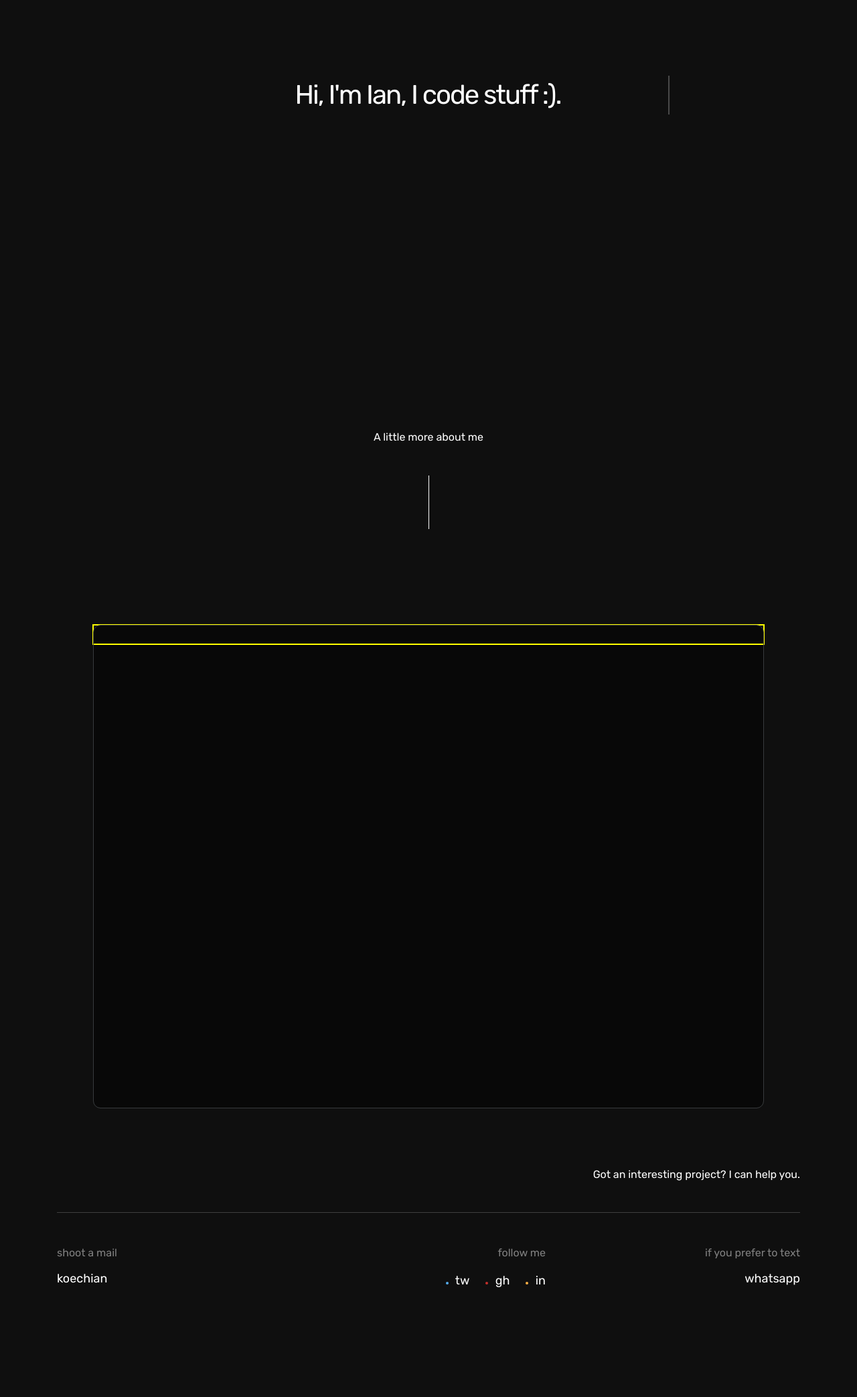
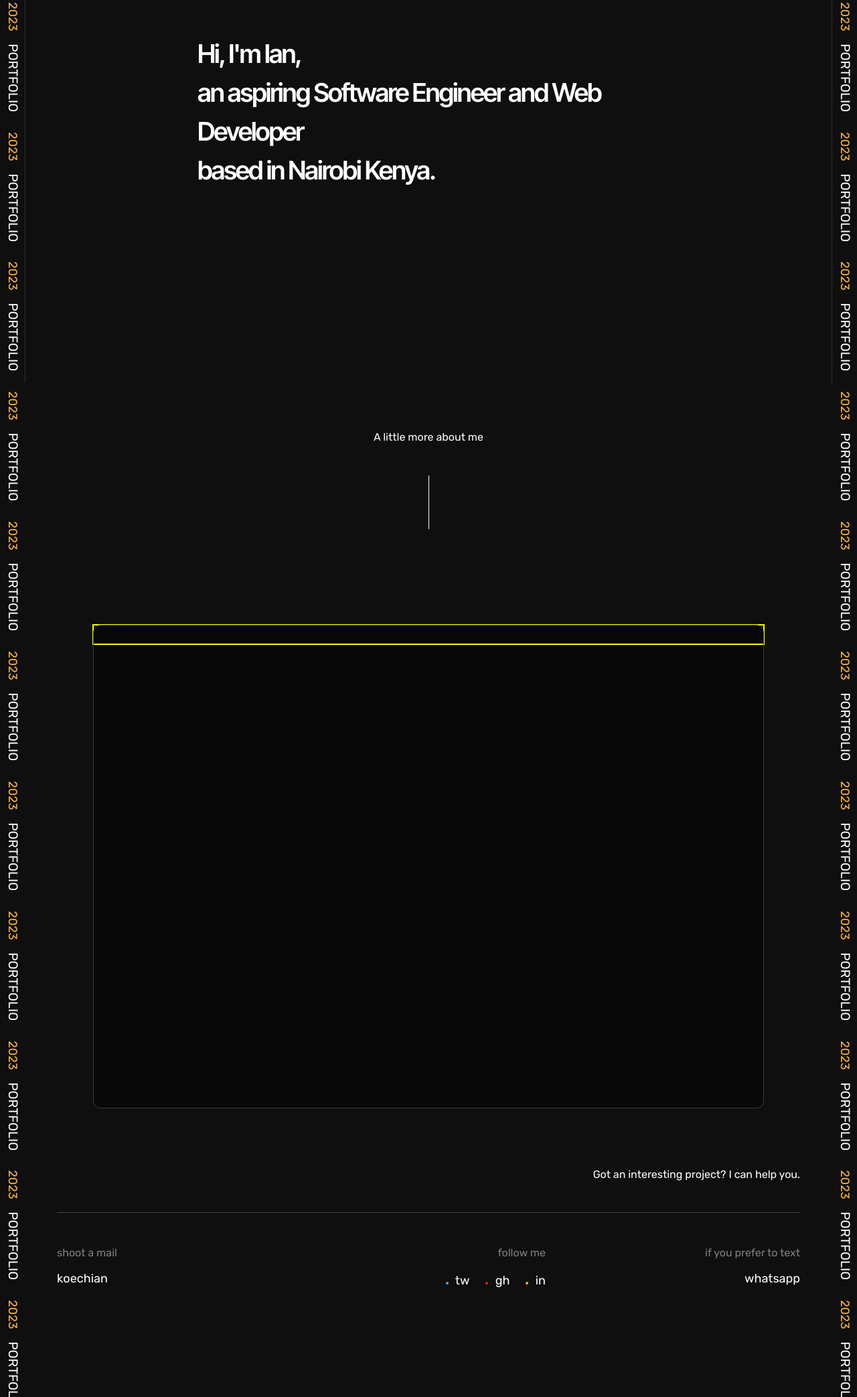
Before and after one commit to koechian/portfoliov3, a plain HTML site: page index.html in a window 1280 px wide. Shown: the part 229-2315 px from the top of the page at 67% size. Drawn offline with nearby package versions, Linux system fonts and the light colour scheme.

Commit message:
Added portfolio vertical banners, changed hero

```diff
--- a/index.html
+++ b/index.html
@@ -13,18 +13,18 @@
       href="https://stackpath.bootstrapcdn.com/bootstrap/4.3.1/css/bootstrap.min.css"
     />
     <script src="https://stackpath.bootstrapcdn.com/bootstrap/4.3.1/js/bootstrap.min.js"></script>
-    <link
-      href="https://fonts.googleapis.com/css?family=Roboto+Mono:100,100i,300,300i,400,400i,500,500i,700,700i"
-      rel="stylesheet"
-    />
+
     <!-- terminal effect -->
+    <script src="https://code.jquery.com/jquery-3.4.1.js"></script>
     <script src="/public/js/t.min.js"></script>
     <!-- for on scroll animations -->
     <link rel="stylesheet" href="/public/css/animate.css" />
-    <script src="https://code.jquery.com/jquery-3.4.1.js"></script>
     <script src="/public/js/wow.min.js"></script>
   </head>
   <body>
+    <div id="left-scroller" class="left-scroller scroller">
+      <div id="left-scroller-wrapper" class="scroller-wrapper"></div>
+    </div>
     <div class="wrapper">
       <nav>
         <span id="brand">
@@ -81,7 +81,12 @@
       </div>
       <div class="hero">
         <div class="header">
-          <h1 class="line anim-typewriter">Hi, I'm Ian, I code stuff :).</h1>
+          <h1 class="lineanim-typewriter">
+            Hi, I'm Ian,<br />
+            an aspiring Software Engineer and Web Developer
+            <br />
+            based in Nairobi Kenya.
+          </h1>
         </div>
       </div>
 
@@ -143,7 +148,10 @@
               <div class="col-lg-4" id="personal">
                 <p class="wow fadeInUp">shoot a mail</p>
                 <h4 class="wow fadeInUp" data-wow-delay="0.2s">
-                  <a class="footer-links" href="mailto:ianovic8@live.com"
+                  <a
+                    id="mail-link"
+                    class="fancy footer-links"
+                    href="mailto:ianovic8@live.com"
                     >koechian</a
                   >
                 </h4>
@@ -191,7 +199,10 @@
                   if you prefer to text
                 </p>
                 <h4 class="wow fadeInUp" data-wow-delay="0.2s">
-                  <a class="footer-links" href="https://wa.me/254799038737"
+                  <a
+                    id="whatsapp-link"
+                    class="footer-links fancy"
+                    href="https://wa.me/254799038737"
                     >whatsapp</a
                   >
                 </h4>
@@ -205,53 +216,13 @@
 
       <br /><br /><br /><br />
     </div>
+    <div id="right-scroller" class="right-scroller scroller">
+      <div class="scroller-wrapper" id="right-scroller-wrapper"></div>
+    </div>
 
     <!-- greensock cdn -->
     <script src="https://cdnjs.cloudflare.com/ajax/libs/gsap/2.1.2/TweenMax.min.js"></script>
-
-    <script type="text/javascript">
-      // navigation starts here
-
-      $("#toggle").click(function () {
-        $(this).toggleClass("on");
-        $("#resize").toggleClass("active");
-      });
-
-      $("#resize ul li a").click(function () {
-        $(this).toggleClass("on");
-        $("#resize").toggleClass("active");
-      });
-
-      $(".close-btn").click(function () {
-        $(this).toggleClass("on");
-        $("#resize").toggleClass("active");
-      });
-
-      // navigation ends here
-
-      // nav animation
-
-      TweenMax.from("#brand", 1, {
-        delay: 0.4,
-        y: 10,
-        opacity: 0,
-        ease: Expo.easeInOut,
-      });
-
-      TweenMax.staggerFrom(
-        "#menu li a",
-        1,
-        {
-          delay: 0.4,
-          opacity: 0,
-          ease: Expo.easeInOut,
-        },
-        0.1
-      );
-
-      // nav animation ends
-
-      new WOW().init();
-    </script>
+    <!-- Main JS -->
+    <script src="public/js/index.js"></script>
   </body>
 </html>
--- a/public/css/style.css
+++ b/public/css/style.css
@@ -1,6 +1,7 @@
 /* GOOGLE FONTS */
 
 @import url("https://fonts.googleapis.com/css2?family=Fira+Code&family=Rubik&family=Space+Grotesk&display=swap");
+@import url("https://fonts.googleapis.com/css2?family=Inter+Tight:wght@600&display=swap");
 
 /* GOOGLE FONTS */
 
@@ -258,15 +259,19 @@ nav #menu li a:hover {
 }
 
 .hero h1 {
-  font-weight: lighter;
-  text-align: center;
+  font-family: "Inter Tight";
+  font-size: 3vw;
+  font-weight: medium;
+  text-align: left;
   letter-spacing: -2px;
   line-height: 58px;
+  padding: 0 5% 0 5%;
 }
 
 @media (max-width: 768px) {
   .header h1 {
     font-size: 26px;
+    letter-spacing: 0.5px;
   }
 }
 
@@ -344,7 +349,7 @@ h6 {
 .footer-links {
   text-decoration: none;
   color: white;
-  transition: ease-in-out 0.3s;
+  /* transition: ease-in-out 0.3s; */
 }
 .footer-links:hover {
   text-decoration: none;
@@ -604,3 +609,129 @@ textarea:focus {
   color: #a2a09c;
   font-family: "Fira Code", monospace;
 }
+/* Fancy Links Effect */
+
+@keyframes float {
+  from,
+  to {
+    transform: translateY(-0%);
+  }
+
+  50% {
+    transform: translateY(-3%);
+  }
+}
+
+.fancy span {
+  display: inline-block;
+}
+
+.fancy > .outer {
+  transition: transform 350ms ease;
+}
+
+.fancy:hover > .outer {
+  transition-duration: 800ms;
+}
+
+/* Link Letter separation */
+.fancy:hover > .outer:nth-child(1) {
+  margin-right: 4px;
+  transform: translate(-80%, 60%) rotate(8deg);
+}
+
+.fancy:hover > .outer:nth-child(2) {
+  margin-right: 3px;
+  transform: translate(-40%, 20%) rotate(4deg);
+}
+
+.fancy:hover > .outer:nth-child(3) {
+  margin-right: 3px;
+  transform: translate(-10%, 60%) rotate(-6deg);
+}
+
+.fancy:hover > .outer:nth-child(4) {
+  margin-right: 4px;
+  transform: translate(0%, 8%) rotate(-8deg);
+}
+
+.fancy:hover > .outer:nth-child(5) {
+  margin-right: 4px;
+  transform: translate(0%, -20%) rotate(5deg);
+}
+
+.fancy:hover > .outer:nth-child(6) {
+  margin-right: 5px;
+  transform: translate(0%, 20%) rotate(-3deg);
+}
+
+.fancy:hover > .outer:nth-child(7) {
+  transform: translate(0%, -40%) rotate(-5deg);
+}
+
+.fancy:hover > .outer:nth-child(8) {
+  transform: translate(0%, 15%) rotate(10deg);
+}
+
+.fancy:hover > .outer:nth-child(9) {
+  transform: translate(0%, -50%) rotate(8deg);
+}
+
+.fancy:hover > .outer:nth-child(10) {
+  transform: translate(0%, 15%) rotate(-6deg);
+}
+
+.fancy:hover > .outer:nth-child(11) {
+  transform: translate(50%, -10%) rotate(-3deg);
+}
+
+.fancy:hover > .outer:nth-child(12) {
+  transform: translate(120%, -30%) rotate(-10deg);
+}
+
+.scroller {
+  z-index: 100;
+  position: fixed;
+  top: 0;
+  height: 100vh;
+  width: 3vw;
+}
+.scroller-wrapper {
+  /* overflow: hidden; */
+  width: 100%;
+  height: 100%;
+  display: flex;
+  gap: 30px;
+  align-items: center;
+  writing-mode: vertical-rl;
+  text-orientation: mixed;
+  position: absolute;
+  animation: scroll infinite 30s linear;
+}
+.left-scroller {
+  left: 0;
+  border-right: #51515285 1px solid;
+}
+.right-scroller {
+  right: 0;
+  border-left: #51515285 1px solid;
+}
+
+.conveyer-content {
+  white-space: nowrap;
+  text-transform: uppercase;
+  font-size: larger;
+}
+em {
+  font-style: normal;
+  font-size: large;
+  color: #fcb045;
+}
+@keyframes scroll {
+  0% {
+    transform: translateY(0%);
+  }
+  100% {
+    transform: translateY(-100%);
+  }
+}
--- /dev/null
+++ b/public/js/index.js
@@ -0,0 +1,95 @@
+// navigation starts here
+$("#toggle").click(function () {
+  $(this).toggleClass("on");
+  $("#resize").toggleClass("active");
+});
+
+$("#resize ul li a").click(function () {
+  $(this).toggleClass("on");
+  $("#resize").toggleClass("active");
+});
+
+$(".close-btn").click(function () {
+  $(this).toggleClass("on");
+  $("#resize").toggleClass("active");
+});
+// navigation ends here
+
+// nav animation
+TweenMax.from("#brand", 1, {
+  delay: 0.4,
+  y: 10,
+  opacity: 0,
+  ease: Expo.easeInOut,
+});
+
+TweenMax.staggerFrom(
+  "#menu li a",
+  1,
+  {
+    delay: 0.4,
+    opacity: 0,
+    ease: Expo.easeInOut,
+  },
+  0.1
+);
+
+// nav animation ends
+new WOW().init();
+
+// Bottom links animation
+const rand = (min, max) => Math.floor(Math.random() * (max - min + 1)) + min;
+
+const enhance = (id) => {
+  const element = document.getElementById(id),
+    text = element.innerText.split("");
+
+  element.innerText = "";
+
+  text.forEach((value, index) => {
+    const outer = document.createElement("span");
+
+    outer.className = "outer";
+
+    const inner = document.createElement("span");
+
+    inner.className = "inner";
+
+    inner.style.animationDelay = `${rand(-5000, 0)}ms`;
+
+    const letter = document.createElement("span");
+
+    letter.className = "letter";
+
+    letter.innerText = value;
+
+    letter.style.animationDelay = `${index * 1000}ms`;
+
+    inner.appendChild(letter);
+
+    outer.appendChild(inner);
+
+    element.appendChild(outer);
+  });
+};
+
+// side scroller
+
+const scroller = (id) => {
+  const element = document.getElementById(id);
+
+  for (let i = 0; i < 21; i++) {
+    const span = document.createElement("span");
+
+    span.className = "conveyer-content";
+
+    span.innerHTML = "<em>2023 </em>&nbsp;&nbsp; Portfolio";
+
+    element.appendChild(span);
+  }
+};
+
+scroller("left-scroller-wrapper");
+scroller("right-scroller-wrapper");
+enhance("whatsapp-link");
+enhance("mail-link");
```
